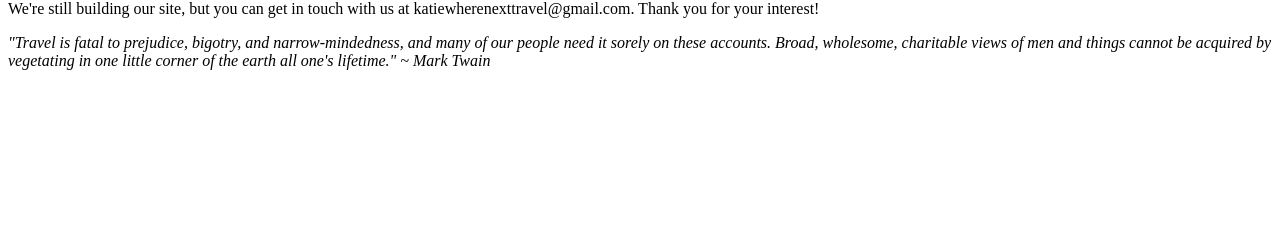
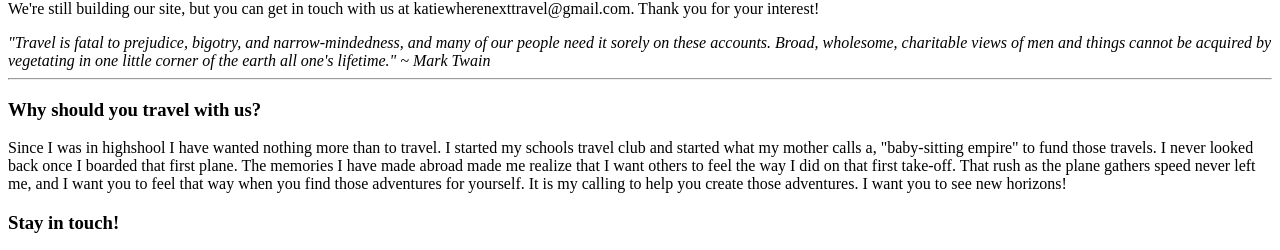
Before and after one commit to Cahaba-Cryptid/Where-Next-Travel, a React app: page / in a window 1280 px wide. Shown: the part 1369-1619 px from the top of the page. Before the commit the page ends 1447 px from the top, so only its background shows below. Built offline with nearby package versions, Linux system fonts and the light colour scheme.

Commit message:
More small cosmetic changes before dinner. Added a footer.

```diff
--- a/src/client/App.tsx
+++ b/src/client/App.tsx
@@ -1,6 +1,7 @@
 import * as React from 'react'
 import './scss/app';
 import { BrowserRouter as Router, Switch, Route } from 'react-router-dom';
+import Footer from '../client/Components/Footer';
 
 import Navbar from './Components/Navbar';
 import Home from './Components/Home';
@@ -26,6 +27,7 @@ const App: React.SFC<AppProps> = () => {
                 <Route exact path='/blogs' component={Blogs} />
                 <Route exact path='/instagram' component={Instagram} />
             </Switch>
+            <Footer />
         </Router>
     );
 }
--- /dev/null
+++ b/src/client/Components/Footer.tsx
@@ -0,0 +1,18 @@
+import * as React from 'react';
+
+interface FooterProps {
+
+}
+
+const Footer: React.SFC<FooterProps> = () => {
+
+    return (
+        <>
+        <footer className="container px-5 py-3">
+            <h3>Stay in touch!</h3>
+        </footer>
+        </>
+    )
+}
+
+export default Footer
--- a/src/client/Components/Home.tsx
+++ b/src/client/Components/Home.tsx
@@ -1,4 +1,5 @@
 import * as React from 'react';
+
 
 export interface HomeProps {
 
@@ -52,7 +53,7 @@ const Home: React.SFC<HomeProps> = () => {
             </div>
             </div>
 
-            <div className="card shadow my-2 mt-2 oswald-font text-theme-color">
+            <div className="card shadow my-2 mt-2 oswald-font text-theme-color text-center">
                 <p className="m-2">We're still building our site, but you can get in touch with us at <span className="email-link-color">katiewherenexttravel@gmail.com</span>. Thank you for your interest!</p>
             </div>
             <div className="row container d-flex justify-content-center">
@@ -60,6 +61,17 @@ const Home: React.SFC<HomeProps> = () => {
                 <i>"Travel is fatal to prejudice, bigotry, and narrow-mindedness, and many of our people need it sorely on these accounts. Broad, wholesome, charitable views of men and things cannot be acquired by vegetating in one little corner of the earth all one's lifetime." ~ Mark Twain</i>
                 </div>
             </div>
+            <div>
+                <hr/>
+            </div>
+            <article className="container p-3">
+                <h3 className="oswald-font text-theme-color">
+                    Why should you travel with us?
+                </h3>
+                <p className="oswald-font text-theme-color">
+                    Since I was in highshool I have wanted nothing more than to travel. I started my schools travel club and started what my mother calls a, "baby-sitting empire" to fund those travels. I never looked back once I boarded that first plane. The memories I have made abroad made me realize that  I want others to feel the way I did on that first take-off. That rush as the plane gathers speed never left me, and I want you to feel that way when you find those adventures for yourself. It is my calling to help you create those adventures. I want you to see new horizons!
+                </p>
+            </article>
         </>
     )
 
--- /dev/null
+++ b/src/client/scss/utils/_footer.scss
@@ -0,0 +1,5 @@
+@import '../variables';
+
+footer {
+    background: $primary;
+}
```
